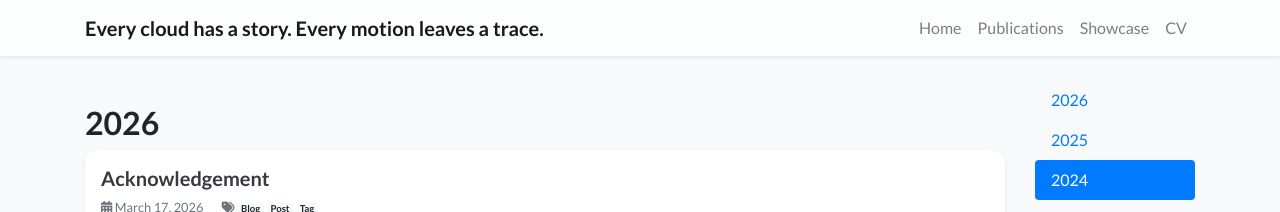
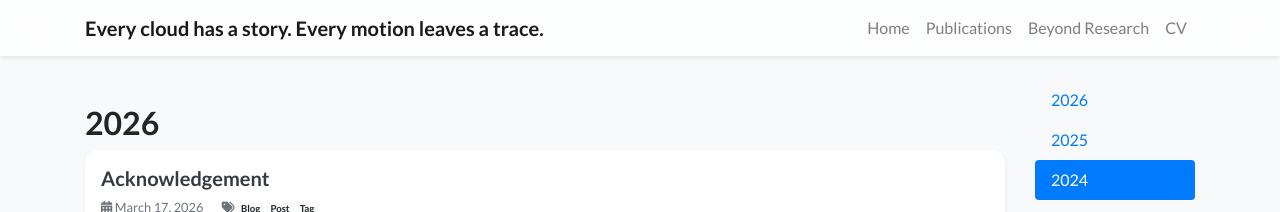
Before and after one commit to Yuehui-Ma/Yuehui-Ma.github.io, a Jekyll site: the page built from blog.html, in a window 1280 px wide. Shown: the top 212 px of the page. Built offline with Jekyll 4.4.1, drawn with Linux system fonts in a browser that asks for light colours; nearby versions of some CDN libraries; a style sheet for code colours, icons or effects is not loaded.

Commit message:
Update showcase

```diff
--- a/_data/navigation.yml
+++ b/_data/navigation.yml
@@ -6,7 +6,7 @@ pages:
 - name: Publications
   url: /publications
 
-- name: Showcase
+- name: Beyond Research
   url: /showcase
 
 - name: CV
```
